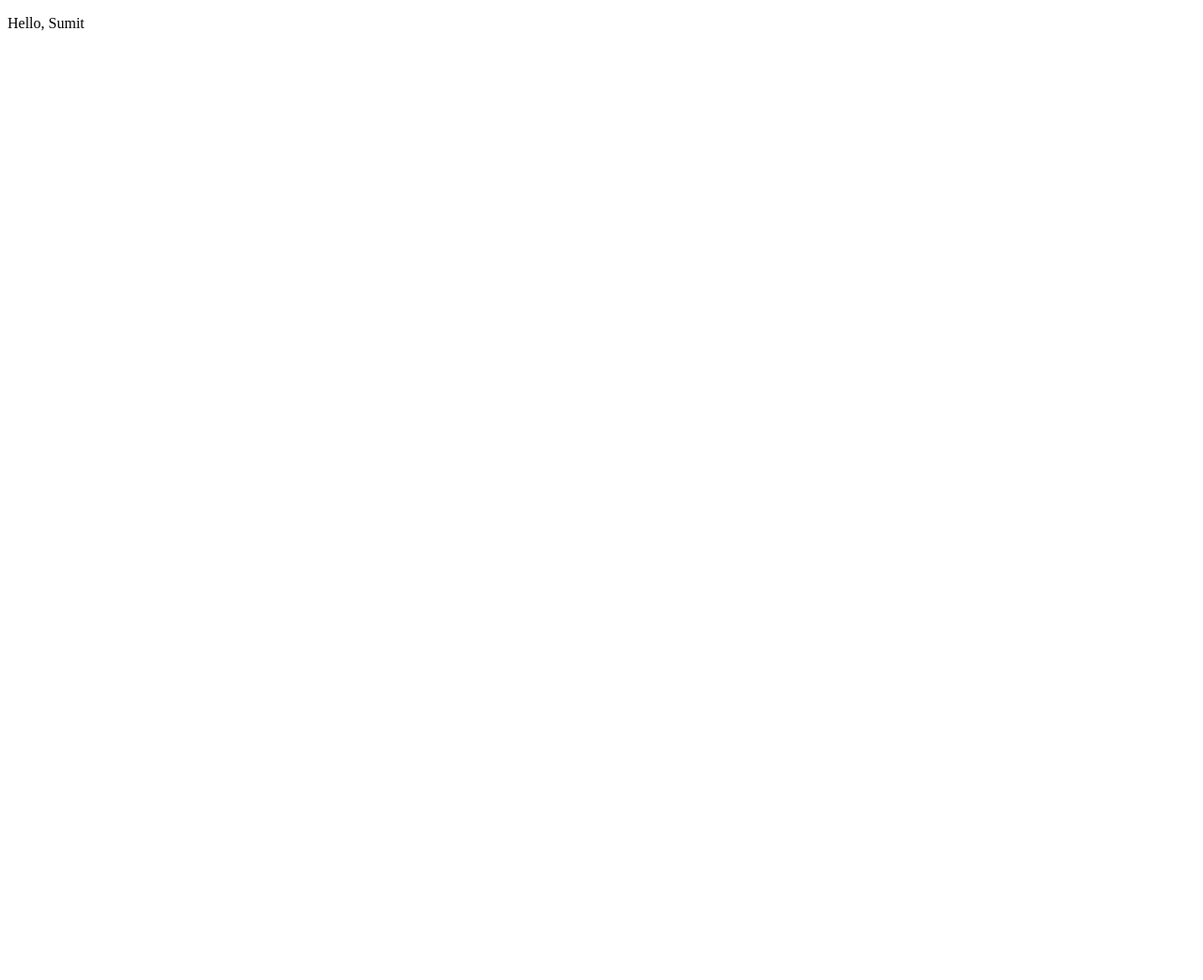
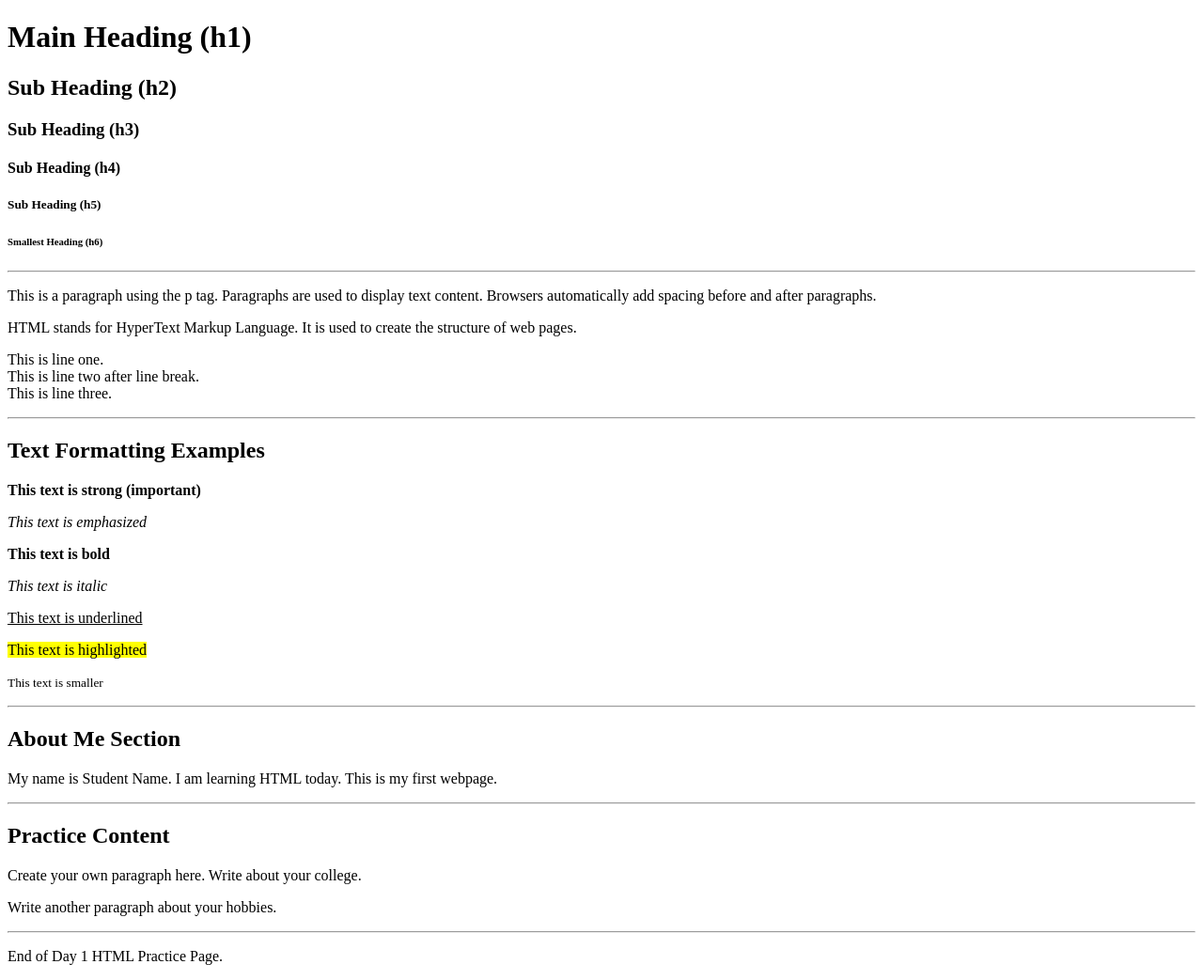
Before and after one commit to sumitknic2006-wq/WEB-DEVELOPMENT, a plain HTML site: page PRACTICE/HTML/Fundamental/html_basic1.html in a window 1280 px wide. Shown: the whole page at 94% size. Before the commit the page ends 800 px from the top, so only its background shows below. Drawn offline with Linux system fonts and the light colour scheme.

Commit message:
update files

```diff
--- a/PRACTICE/HTML/Fundamental/html_basic1.html
+++ b/PRACTICE/HTML/Fundamental/html_basic1.html
@@ -1,10 +1,26 @@
 <!DOCTYPE html>
+
+<!--
+DOCTYPE Declaration:
+This tells the browser that we are using HTML5.
+It ensures the browser renders the page correctly.
+Always write this as the FIRST line in every HTML file.
+-->
 <html lang="en">
+<!--
+<html> tag:
+    This is the ROOT element of the webpage.
+    All HTML content must be inside this tag.
+
+    lang="en"
+    Specifies the language of the page.
+    Important for accessibility and SEO
+-->
 <head>
-    <!--tains metadata about the webpage.
+    <!--
+    <head> section:
+    Contains metadata about the webpage.
     Metadata is NOT displayed on the page.
-    <head> section:
-        Con
     -->
     <meta charset="UTF-8">
     <!--
@@ -19,10 +35,218 @@
     Marks the webpage responsive.
     Important for mobile devices.
      -->
-    <title>Document</title>
+
+    <meta name="description" content="Day 1 HTML Basics Learning Page">
+    <!--
+    Description Meta Tag:
+    Helps search engines understand the page.
+    Used in SEO.
+    -->
+    <title>Day 1 - HTML Basics</title>
+    <!--
+    <title> tag:
+    Sets the title of the webpage.
+    Appears in browser tab.
+    -->
 </head>
 <body>
-    <p>Hello, Sumit</p>
+<!--
+<body> section:
+Contains ALL visible content.
+Everything displayed on screen goes here.
+-->
+
+<!-- ========================= -->
+<!-- HEADINGS SECTION -->
+<!-- ========================= -->
+
+<h1>Main Heading (h1)</h1>
+<!--
+<h1> is the largest heading.
+Used for main title.
+Only ONE h1 per page is best practice.
+-->
+
+<h2>Sub Heading (h2)</h2>
+<h3>Sub Heading (h3)</h3>
+<h4>Sub Heading (h4)</h4>
+<h5>Sub Heading (h5)</h5>
+<h6>Smallest Heading (h6)</h6>
+
+<!--
+Headings help structure content.
+Important for readability and SEO.
+-->
+
+<hr>
+<!--
+<hr> tag:
+Creates a horizontal line.
+Used to separate sections.
+-->
+
+<!-- ========================= -->
+<!-- PARAGRAPH SECTION -->
+<!-- ========================= -->
+
+<p>
+This is a paragraph using the p tag.
+Paragraphs are used to display text content.
+Browsers automatically add spacing before and after paragraphs.
+</p>
+
+<p>
+HTML stands for HyperText Markup Language.
+It is used to create the structure of web pages.
+</p>
+
+<!-- ========================= -->
+<!-- LINE BREAK -->
+<!-- ========================= -->
+
+<p>
+This is line one.<br>
+This is line two after line break.<br>
+This is line three.
+</p>
+
+<!--
+<br> tag:
+Creates a line break.
+Used when text must continue on next line.
+-->
+
+<hr>
+
+<!-- ========================= -->
+<!-- TEXT FORMATTING -->
+<!-- ========================= -->
+
+<h2>Text Formatting Examples</h2>
+
+<p>
+<strong>This text is strong (important)</strong>
+</p>
+
+<p>
+<em>This text is emphasized</em>
+</p>
+
+<p>
+<b>This text is bold</b>
+</p>
+
+<p>
+<i>This text is italic</i>
+</p>
+
+<p>
+<u>This text is underlined</u>
+</p>
+
+<p>
+<mark>This text is highlighted</mark>
+</p>
+
+<p>
+<small>This text is smaller</small>
+</p>
+
+<!--
+Formatting tags improve readability.
+Used to highlight important content.
+-->
+
+<hr>
+
+<!-- ========================= -->
+<!-- COMMENTS SECTION -->
+<!-- ========================= -->
+
+<!--
+This is an HTML comment.
+Comments are NOT displayed in browser.
+Used to explain code.
+Important for teamwork.
+-->
+
+<h2>About Me Section</h2>
+
+<p>
+My name is Student Name.
+I am learning HTML today.
+This is my first webpage.
+</p>
+
+<hr>
+
+<!-- ========================= -->
+<!-- PRACTICE SECTION -->
+<!-- ========================= -->
+
+<h2>Practice Content</h2>
+
+<p>
+Create your own paragraph here.
+Write about your college.
+</p>
+
+<p>
+Write another paragraph about your hobbies.
+</p>
+
+<hr>
+
+<!-- ========================= -->
+<!-- FOOTER SECTION -->
+<!-- ========================= -->
+
+<p>
+End of Day 1 HTML Practice Page.
+</p>
+
+</body>
+
+</html>
+
+
+
+<!-- Practice 1 — Personal Introduction
+
+Students create:
+
+My Profile Page
+Include:
+h1 → Name
+h2 → About Me
+2 paragraphs
+Practice 2 — Favorite Things
+
+Create:
+
+My Favorites Page
+
+Include:
+
+Favorite Movie
+Favorite Food
+Favorite Hobby
+
+Use:
+
+headings
+paragraphs
+formatting
+Practice 3 — Structured Notes Page
+
+Students create:
+
+HTML Notes Page
+
+Include:
+
+5 headings
+Paragraph under each -->
 
 </body>
 </html>
```
Also changed, not shown: PRACTICE/HTML/Fundamental/html_basics2.html (+21 -4 lines).
